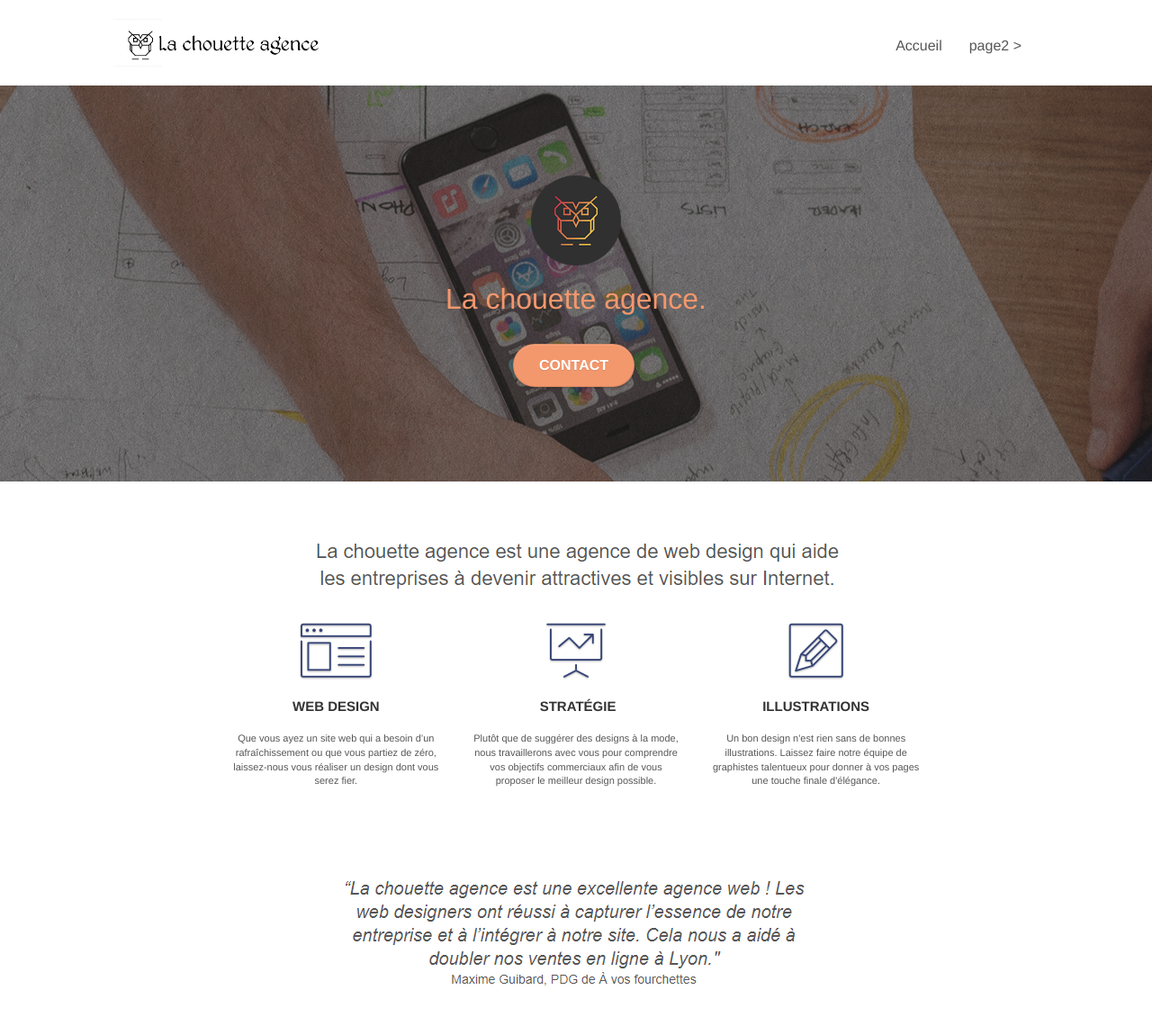
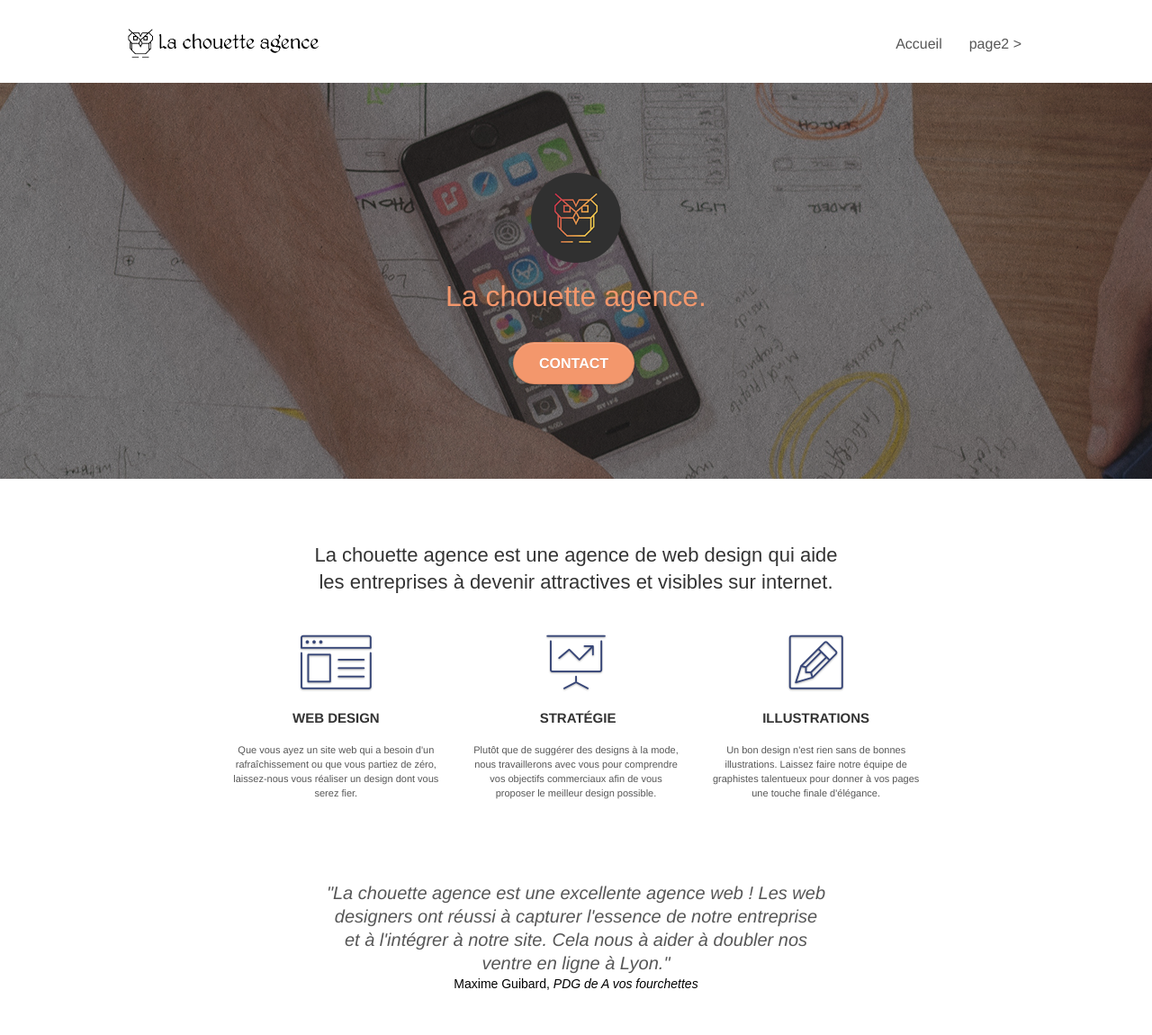
Before and after one commit to zeteo-xulon/Dreux_Nicolas_P4_15072021, a plain HTML site: page index.html in a window 1280 px wide. Shown: the top 1150 px of the page at 90% size. Drawn offline with Linux system fonts and the light colour scheme.

Commit message:
Ajout des description dans alt des images// remplacement des .bmp par des .jpg/webp // allègement des images en jpg // ajout d'un titre pour le site internet, ainsi que d'une description // transcription de 2 images de texte sur 3 en vrai texte // utilisation du defer sur les javascript long a charger // suppression des keyword repetitifs et ajout de keywords adapté // modification de la langue html en fr

```diff
--- a/index.html
+++ b/index.html
@@ -1,25 +1,25 @@
 <!doctype html>
-<html lang="Default">
+<html lang="fr">
 <head>
     <meta charset="utf-8">
-    <meta name="keywords" content="seo, google, site web, site internet, agence design paris, agence design, agence design,agence design,agence design,agence design,agence design,agence design,agence design,agence design">
-    <meta name="description" content="">
+    <meta name="keywords" content="La chouette agence, site web, site internet, agence design Lyon, Lyonnaise, webmastering, création de site internet, Entreprise Web design Lyon">
+    <meta name="description" content="La chouette agence, une grande agence de web design basée à Lyon, qui aide les entreprises à devenir attractives et visibles sur internet.">
     <meta name="viewport" content="width=device-width, initial-scale=1.0, viewport-fit=cover">
     <link rel="shortcut icon" type="image/png" href="favicon.jpg">
 
 	<link rel="stylesheet" type="text/css" href="./css/bootstrap.css">
 	<link rel="stylesheet" type="text/css" href="style.css">
-	<link rel="stylesheet" type="text/css" href="./css/font-awesome.css">
+	<link rel="preload" type="text/css" href="./css/font-awesome.css" as="style">
 	<link rel="stylesheet" type="text/css" href="./css/et-line.css">
 
 
-	<script src="./js/jquery-2.1.0.js"></script>
-	<script src="./js/bootstrap.js"></script>
-	<script src="./js/blocs.js"></script>
+	<script src="./js/jquery-2.1.0.js" defer ></script>
+	<script src="./js/bootstrap.js" defer></script>
+	<script src="./js/blocs.js" defer></script>
 	<script src="./js/jquery.touchSwipe.js" defer></script>
-	<script src="./js/gmaps.js"></script>
+	<script src="./js/gmaps.js" defer></script>
 
-    <title>.</title>
+    <title>La Chouette Agence</title>
 
 
 <!-- Analytics -->
@@ -37,9 +37,7 @@
 
 		<nav class="navbar row">
 			<div class="navbar-header">
-				<div class="keywords" style="color:#cccccc;font-size:1px;">Agence web à paris, stratégie web, web design, illustrations, design de site web, site web, web, internet, site internet, site</div>
-				<a class="navbar-brand" href="index.html"><img src="img/la-chouette-agence.png" alt="paris web design logo agence web meilleure agence" height="40" /></a>
-				<div class="keywords" style="color:#cccccc;font-size:1px;">Agence web à paris, stratégie web, web design, illustrations, design de site web, site web, web, internet, site internet, site</div>
+				<a class="navbar-brand" href="index.html"><img src="img/la-chouette-agence.png" alt="logo du site internet"></a>
 				<button id="nav-toggle" type="button" class="ui-navbar-toggle navbar-toggle" data-toggle="collapse" data-target=".navbar-1">
 					<span class="sr-only">Toggle navigation</span><span class="icon-bar"></span><span class="icon-bar"></span><span class="icon-bar"></span>
 				</button>
@@ -48,8 +46,6 @@
 				<ul class="site-navigation nav navbar-nav">
 					<li>
 						<a href="index.html">Accueil</a>
-					</li>
-					<li>
 					</li>
 					<li>
 						<a href="page2.html">page2 &gt;</a>
@@ -66,7 +62,7 @@
 	<div class="container bloc-lg">
 		<div class="row tight-width-whitespace">
 			<div class="col-sm-12">
-				<img src="img/logo.png" class="center-block image-resize-mode" width="100" alt="La chouette agence, agence web paris, création logo paris" />
+				<img src="img/logo.png" class="center-block image-resize-mode" width="100" alt="Logo du site la chouette agence" />
 				<h1 class="text-center hero-bloc-text tc-white ">
 					La chouette agence.
 				</h1>
@@ -82,10 +78,8 @@
 <!-- bloc-2-services -->
 <div class="bloc bgc-white l-bloc" id="bloc-2-services">
 	<div class="container bloc-md">
-		<div class="row">
-			<div class="col-sm-12 text-center">
-				<img alt="agence web, agence web paris, web design paris, stratégie web" src="img/title.png" />
-			</div>
+		<div class="centering">
+			<h3 class="sub-image__text">La chouette agence est une agence de web design qui aide les entreprises à devenir attractives et visibles sur internet.</h3>
 		</div>
 		<div class="row voffset-lg med-width-whitespace">
 			<div class="col-sm-4">
@@ -96,7 +90,7 @@
 					Web design
 				</h3>
 				<p class="text-center ">
-					Que vous ayez un site web qui a besoin d&rsquo;un rafraîchissement ou que vous partiez de zéro, laissez-nous vous réaliser un design dont vous serez fier.
+					Que vous ayez un site web qui a besoin d'un rafraîchissement ou que vous partiez de zéro, laissez-nous vous réaliser un design dont vous serez fier.
 				</p>
 			</div>
 			<div class="col-sm-4">
@@ -123,10 +117,13 @@
 			</div>
 		</div>
 		<div class="row voffset-lg voffset">
-			<div class="col-xs-12 col-md-8 col-md-offset-2 text-center">
-				<img alt="agence web, agence web paris, web design paris, stratégie web" src="img/citation.png" />
-
-			</div>
+			<figure class="col-xs-12 col-md-8 col-md-offset-2 text-center">
+					<blockquote class="quote-box">
+						<p class="quote-box__text">"La chouette agence est une excellente agence web ! Les web designers ont réussi à capturer l'essence de notre entreprise et à l'intégrer à notre site. Cela nous à aider à doubler nos ventre en ligne à Lyon."
+						</p>
+					</blockquote>
+					<figcaption class="quote-box__name">Maxime Guibard, <cite class="quote-box__text__citation">PDG de A vos fourchettes</cite></figcaption>
+			</figure>
 		</div>
 	</div>
 </div>
@@ -159,7 +156,7 @@
 		</div>
 		<div class="row tight-width-whitespace portfolio-row">
 			<div class="col-sm-6">
-				<a href="#" data-lightbox="img/1.jpg" data-gallery-id="gallery-1" data-caption="Refonte d'un site web pour un journal local" data-frame="snapshot-lb"><img src="img/1.jpg" alt="paris web design logo agence web meilleure agence et refonte site web journal" class="img-responsive portfolio-thumb" /></a>
+				<a href="#" data-lightbox="img/1_light.jpg" data-gallery-id="gallery-1" data-caption="Refonte d'un site web pour un journal local" data-frame="snapshot-lb"><img src="img/1_light.jpg" alt="paris web design logo agence web meilleure agence et refonte site web journal" class="img-responsive portfolio-thumb" /></a>
 				<h3 class="mg-md text-center">
 					Refonte d'un site web pour un journal local
 				</h3>
@@ -168,7 +165,7 @@
 				</p>
 			</div>
 			<div class="col-sm-6">
-				<a href="#" data-lightbox="img/2.jpg" data-gallery-id="gallery-1" data-caption="Création d'un site web pour photographes" data-frame="snapshot-lb"><img src="img/2.jpg" class="img-responsive portfolio-thumb" alt="paris web design logo agence web meilleure agence, Création d'un site web pour photographes" /></a>
+				<a href="#" data-lightbox="img/2_light.jpg" data-gallery-id="gallery-1" data-caption="Création d'un site web pour photographes" data-frame="snapshot-lb"><img src="img/2_light.jpg" class="img-responsive portfolio-thumb" alt="paris web design logo agence web meilleure agence, Création d'un site web pour photographes" /></a>
 				<h3 class="mg-md text-center">
 					Création d'un site web pour photographes
 				</h3>
@@ -179,7 +176,7 @@
 		</div>
 		<div class="row tight-width-whitespace portfolio-row">
 			<div class="col-sm-6">
-				<a href="#" data-lightbox="img/3.bmp" data-gallery-id="gallery-1" data-caption="Création d'un site internet pour un voyageur" data-frame="snapshot-lb"><img src="img/3.bmp" class="img-responsive portfolio-thumb" alt="paris web design logo agence web meilleure agence, Création d'un site web pour voyageur"/></a>
+				<a href="#" data-lightbox="img/3.jpg" data-gallery-id="gallery-1" data-caption="Création d'un site internet pour un voyageur" data-frame="snapshot-lb"><img src="img/3.jpg" class="img-responsive portfolio-thumb" alt="paris web design logo agence web meilleure agence, Création d'un site web pour voyageur"/></a>
 				<h3 class="mg-md text-center">
 					Création d'un site internet pour un voyageur
 				</h3>
@@ -188,7 +185,7 @@
 				</p>
 			</div>
 			<div class="col-sm-6">
-				<a href="#" data-lightbox="img/4.bmp" data-gallery-id="gallery-1" data-caption="Conception d'un site pour une agence de mariage" data-frame="snapshot-lb"><img src="img/4.bmp" class="img-responsive portfolio-thumb" alt="paris web design logo agence web meilleure agence, Création d'un site web pour agence de mariage" /></a>
+				<a href="#" data-lightbox="img/4.jpg" data-gallery-id="gallery-1" data-caption="Conception d'un site pour une agence de mariage" data-frame="snapshot-lb"><img src="img/4.jpg" class="img-responsive portfolio-thumb" alt="main entrain d'écrire sur une feuille, avec des textes entourés au marker, un iphone allumé est posé sur la feuille." /></a>
 				<h3 class="mg-md text-center">
 					Conception d'un site pour une agence de mariage
 				</h3>
--- a/style.css
+++ b/style.css
@@ -302,7 +302,7 @@ a:hover {
 }
 
 .navbar-brand img {
-    max-height: 200px;
+    max-height: 40px;
     margin: 0 5px 0 0;
     display: inline;
 }
@@ -822,8 +822,45 @@ h4 {
 }
 
 .bg-presentation {
-    background-image: url("img/image-de-presentation.bmp");
+    background-image: url("img/image-de-presentation.jpg");
 }
+/*================================= MODIFIED PART ================================ */
+.centering{
+    display: flex;
+    justify-content: center;
+}
+.sub-image__text{
+    width: 60%;
+    font-size: 2.2rem;
+    font-weight: normal;
+    margin: 20px 0px;
+    font-family: Arial, Helvetica, sans-serif;
+    text-align: center;
+    text-transform: none;
+    line-height: 30px;
+}
+.quote-box{
+    display: flex;
+    justify-content: center;
+    Padding: 0px;
+    margin: 0px;
+    font-size: 2rem;
+    border: 0px solid white;
+}
+.quote-box__text {
+    font-size: 2rem;
+    font-style: italic;
+    width: 85%;
+    line-height: 26px;
+}
+.quote-box__name {
+    font-size: 1.4rem;
+    font-family: arial;
+    color: black;
+}
+
+/*================================== MODIFIED PART ================================= */
+
 
 @media (max-width: 1024px) {
     .bloc {
@@ -848,13 +885,13 @@ h4 {
     }
 }
 
-@media only screen and (min-device-width: 768px) and (max-device-width: 1024px) and (orientation: landscape) {
+@media only screen and (min-width: 768px) and (max-width: 1024px) and (orientation: landscape) {
     .b-parallax {
         background-attachment: scroll;
     }
 }
 
-@media only screen and (min-device-width: 1024px) and (max-device-width: 1366px) and (-webkit-min-device-pixel-ratio: 1.5) {
+@media only screen and (min-width: 1024px) and (max-width: 1366px) and (-webkit-min-pixel-ratio: 1.5) {
     .b-parallax {
         background-attachment: scroll;
     }
@@ -872,10 +909,6 @@ h4 {
         overflow-x: hidden;
         position: relative;
     }
-    .bloc {
-        padding-left: constant(safe-area-inset-left);
-        padding-right: constant(safe-area-inset-right);
-    }
     .bloc-group,
     .bloc-group .bloc {
         display: block;
@@ -884,8 +917,6 @@ h4 {
     .bloc-fill-screen .fill-bloc-top-edge,
     .bloc-fill-screen .fill-bloc-bottom-edge {
         padding: 0 20px;
-        padding-left: constant(safe-area-inset-left);
-        padding-right: constant(safe-area-inset-right);
     }
 }
 
```
Also changed, not shown: page2.html (+4 -4 lines), img/1_light.jpg (added), img/2_light.jpg (added), img/3.jpg (added), img/4.bmp (deleted), img/4.jpg (added), img/citation.png (deleted), img/image-de-presentation.jpg (added).
